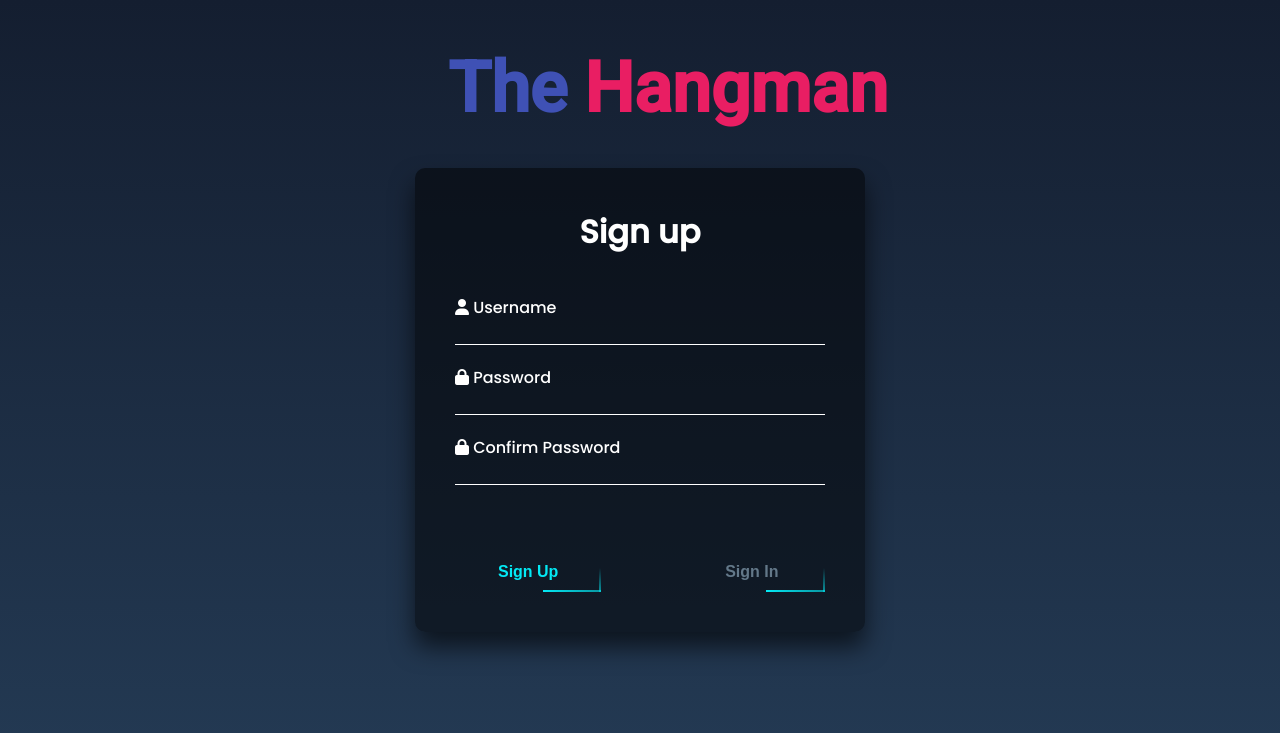
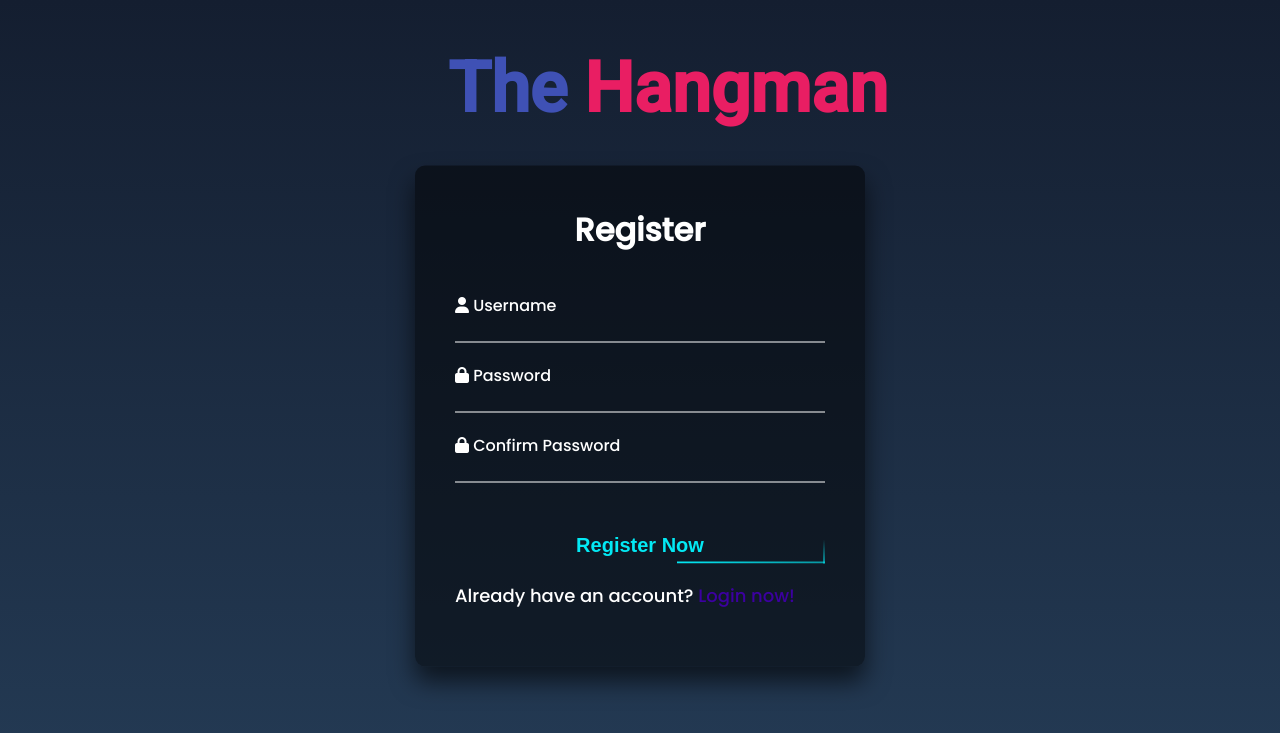
Before and after one commit to anjila-in-github/Hangman-Game, a PHP site: page /register.php in a window 1280 px wide. Shown: the top 733 px of the page. Run offline with PHP 8.4, Linux system fonts and the light colour scheme; some libraries are stand-ins or nearby versions.

Commit message:
style:changed buttom styles

```diff
--- a/css/reg&log.css
+++ b/css/login.css
@@ -35,7 +35,7 @@
 }
 .login-box {
   position: absolute;
-  top: 50%;
+  top: 52%;
   left: 50%;
   width: 450px;
   padding: 40px;
@@ -95,25 +95,21 @@
   text-decoration: none;
   color: #3c00a0;
 }
-.input-group{
-  height: 226px;
-}
 .btn{
   width: 100%;
   display: flex;
-  justify-content: space-between;
 }
 .btn button {
   position: relative;
   display: inline-block;
   padding: 10px 20px;
   color: #03e9f4;
-  font-size: 16px;
+  font-size: 20px;
   text-decoration: none;
   overflow: hidden;
   transition: .5s;
-  margin-top: 40px;
-  flex-basis: 48%;
+  margin-top: 30px;
+  flex-basis: 100%;
   height: 40px;
   cursor: pointer;
   font-weight: bold;
@@ -124,11 +120,6 @@
 form button a{
   text-decoration: none;
   color: #637889;
-}
-.space{
-  width: 100px;
-  height: auto;
-  display: inline-block;
 }
 
 .login-box button:hover {
--- /dev/null
+++ b/css/register.css
@@ -0,0 +1,209 @@
+html {
+  height: 100%;
+}
+body {
+  margin:0;
+  padding:0;
+  font-family: "Poppins";
+  background: linear-gradient(#141e30, #243b55);
+  overflow-x: scroll;
+  overflow-y: scroll;
+  overflow-x: hidden;
+  Overflow-y:hidden;
+}
+.content1{
+  color: #3F51B5;
+  font-family: "Roboto";
+  font-size:35px;
+  font-style: normal;
+  font-weight: 900;
+  line-height: normal;
+  position: relative;
+  left:35%;
+  display: inline-block;
+  margin-right:36%;
+}
+.content2{
+  color: #E91E63;
+  font-family: "Roboto";
+  font-size: 35px;
+  font-style: normal;
+  font-weight: 900;
+  line-height: normal;
+  position: relative;
+  display: inline-block;
+}
+.login-box {
+  position: absolute;
+  top: 52%;
+  left: 50%;
+  width: 450px;
+  padding: 40px;
+  transform: translate(-50%, -50%);
+  background: #00000080;
+  box-sizing: border-box;
+  box-shadow: 0 15px 25px rgba(0,0,0,.6);
+  border-radius: 10px;
+}
+.login-box h1 {
+  margin: 0 0 30px;
+  padding: 0;
+  color: #fff;
+  text-align: center;
+}
+.login-box .user-box {
+  position: relative;
+  max-height:70px;
+  transition: max-height 0.5s;
+  overflow: hidden;
+}
+.login-box .user-box input {
+  width: 100%;
+  padding: 20px 0;
+  font-size: 16px;
+  color: #fff;
+  margin-bottom: 30px;
+  border: none;
+  border-bottom: 1px solid #fff;
+  outline: none;
+  background: transparent;
+}
+.login-box .user-box label {
+  position: absolute;
+  top:0;
+  left: 0;
+  padding: 9px 0;
+  font-size: 16px;
+  color: #fff;
+  pointer-events: none;
+  transition: .5s;
+}
+.login-box .user-box input:focus ~ label,
+.login-box .user-box input:valid ~ label {
+  top: -13px;
+  left: 0;
+  color: #03e9f4;
+  font-size: 18px;
+  font-weight: bold;
+}
+form p{
+  text-align: left;
+  font-size: 18px;
+  color: #fff;
+}
+form p a{
+  text-decoration: none;
+  color: #3c00a0;
+}
+.btn{
+  width: 100%;
+  display: flex;
+}
+.btn button {
+  position: relative;
+  display: inline-block;
+  padding: 10px 20px;
+  color: #03e9f4;
+  font-size: 20px;
+  text-decoration: none;
+  overflow: hidden;
+  transition: .5s;
+  margin-top: 30px;
+  flex-basis: 100%;
+  height: 40px;
+  cursor: pointer;
+  font-weight: bold;
+  background-color:transparent;
+  border: none;
+  outline: none;
+}
+form button a{
+  text-decoration: none;
+  color: #637889;
+}
+
+.login-box button:hover {
+  background: #03e9f4;
+  color: #fff;
+  border-radius: 5px;
+  box-shadow: 0 0 5px #03e9f4,
+              0 0 25px #03e9f4,
+              0 0 50px #03e9f4,
+              0 0 100px #03e9f4;
+}
+
+.login-box button span {
+  position: absolute;
+  display: block;
+}
+
+.login-box button span:nth-child(1) {
+  top: 0;
+  left: -100%;
+  width: 100%;
+  height: 2px;
+  background: linear-gradient(90deg, transparent, #03e9f4);
+  animation: btn-anim1 1s linear infinite;
+}
+@keyframes btn-anim1 {
+  0% {
+    left: -100%;
+  }
+  50%,100% {
+    left: 100%;
+  }
+}
+
+.login-box button span:nth-child(2) {
+  top: -100%;
+  right: 0;
+  width: 2px;
+  height: 100%;
+  background: linear-gradient(180deg, transparent, #03e9f4);
+  animation: btn-anim2 1s linear infinite;
+  animation-delay: .25s
+}
+@keyframes btn-anim2 {
+  0% {
+    top: -100%;
+  }
+  50%,100% {
+    top: 100%;
+  }
+}
+
+.login-box button span:nth-child(3) {
+  bottom: 0;
+  right: -100%;
+  width: 100%;
+  height: 2px;
+  background: linear-gradient(270deg, transparent, #03e9f4);
+  animation: btn-anim3 1s linear infinite;
+  animation-delay: .5s
+}
+@keyframes btn-anim3 {
+  0% {
+    right: -100%;
+  }
+  50%,100% {
+    right: 100%;
+  }
+}
+
+.login-box button span:nth-child(4) {
+  bottom: -100%;
+  left: 0;
+  width: 2px;
+  height: 100%;
+  background: linear-gradient(360deg, transparent, #03e9f4);
+  animation: btn-anim4 1s linear infinite;
+  animation-delay: .75s
+}
+@keyframes btn-anim4 {
+  0% {
+    bottom: -100%;
+  }
+  50%,100% {
+    bottom: 100%;
+  }
+}
--- a/register.php
+++ b/register.php
@@ -31,7 +31,7 @@
   <title></title>
   <link rel='stylesheet' href= 'https://fonts.googleapis.com/css2?family=Poppins:wght@500&family=Roboto:wght@500&display=swap'>
   <script src="https://kit.fontawesome.com/935834ea02.js" crossorigin="anonymous"></script>
-  <link rel="stylesheet" href="css/reg&log.css">
+  <link rel="stylesheet" href="css/register.css">
 </head>
 <body>
   <div class="content1">
@@ -43,7 +43,7 @@
   </div>
 
   <div class="login-box">
-    <h1>Sign up</h1>
+    <h1>Register</h1>
     <form class="" action="" method="post" autocomplete="off">
     <div class="input-group">
       <div class="user-box" >
@@ -74,22 +74,10 @@
         <span></span>
         <span></span>
         <span></span>
-        Sign Up
-      </button>
-
-      <div class="space"></div>
-
-      <button>
-      <a href="login.php">
-        <span></span>
-        <span></span>
-        <span></span>
-        <span></span>
-        Sign In
-      </a>
+        Register Now
       </button>
     </div>
-
+    <p>Already have an account?<a href="login.php"> Login now!</a></p>
     </form>
   </div>
 </body>
```
Also changed, not shown: login.php (+4 -17 lines).
